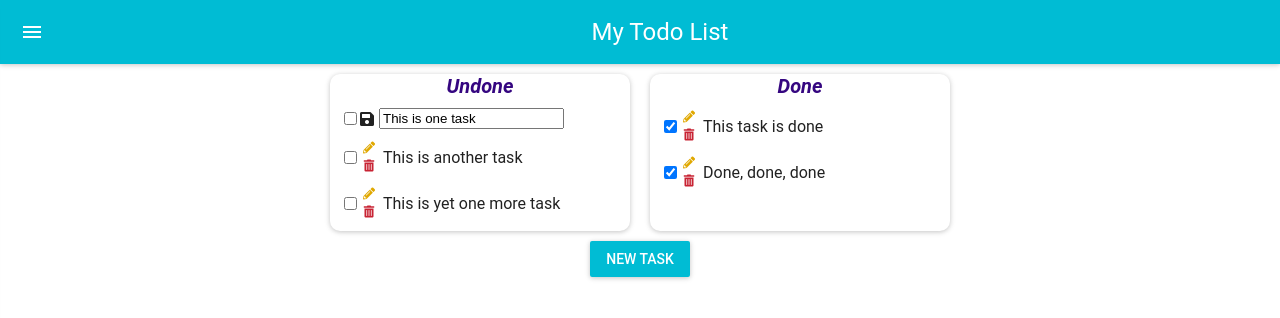
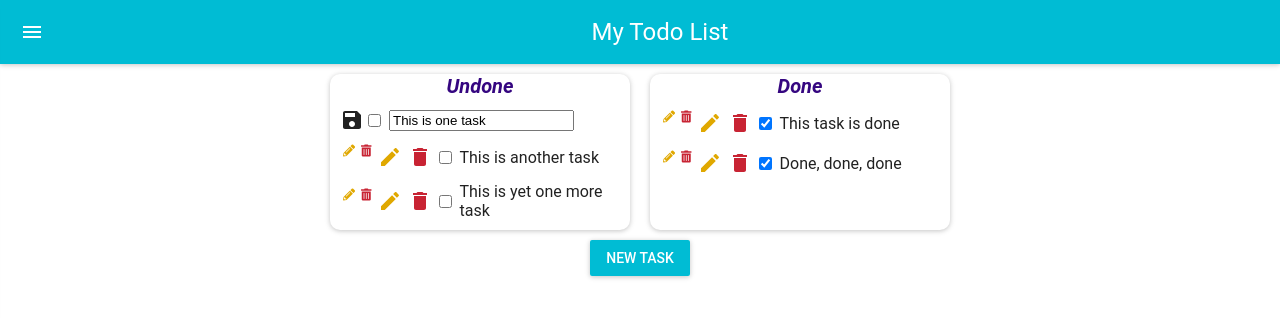
Before and after one commit to urbinans/todo-react-app, a React (Create React App) app: page / in a window 1280 px wide. Both pictures are taken after a click on the icon 369 px from the left and 117 px from the top of the page. Shown: the top 318 px of the page. Built offline with nearby package versions, Linux system fonts and the light colour scheme.

Commit message:
Styling the TaskItem Component

```diff
--- a/src/TaskItem.css
+++ b/src/TaskItem.css
@@ -6,7 +6,7 @@
 
 .Task-actions {
     display: flex;
-    flex-direction: column;
+    flex-direction: row;
     font-size: 75%;
 }
 
--- a/src/TaskItem.js
+++ b/src/TaskItem.js
@@ -1,4 +1,7 @@
 import React, { Component } from 'react';
+import Delete from 'material-ui/svg-icons/action/delete';
+import Edit from 'material-ui/svg-icons/image/edit';
+import Save from 'material-ui/svg-icons/content/save';
 import './TaskItem.css';
 
 class TaskItem extends Component {
@@ -30,18 +33,22 @@ class TaskItem extends Component {
   handleSaveEdit() {
     this.toggleEdit();
     const newDesc = document.getElementById("taskEdit").value;
-    this.props.handleSaveEdit(this.props.taskId,newDesc);
+    this.props.handleSaveEdit(this.props.taskId, newDesc);
   }
 
   render() {
     let actions = null;
     if (this.state.edit) {
-      actions = <i className="fas fa-save" onClick={this.handleSaveEdit}></i>
+      //actions = <i className="fas fa-save" onClick={this.handleSaveEdit}></i>
+      actions = <Save onClick={this.handleSaveEdit} />
+
     } else {
       actions = (
         <div className="Task-actions">
           <i className="fas fa-pencil-alt Task-edit" onClick={this.toggleEdit}></i>
           <i className="fas fa-trash-alt Task-delete" onClick={this.handleDel}></i>
+          <Edit className="Task-edit" color="#e0a800" onClick={this.toggleEdit} />
+          <Delete className="Task-delete" color="#c82333" onClick={this.handleDel} />
         </div>
       );
     }
@@ -55,8 +62,8 @@ class TaskItem extends Component {
 
     return (
       <div className="Task">
+        {actions}
         <input type="checkbox" defaultChecked={this.props.checked} onChange={this.handleTaskStatusChange} />
-        {actions}
         {taskDesc}
       </div>
     );
```
